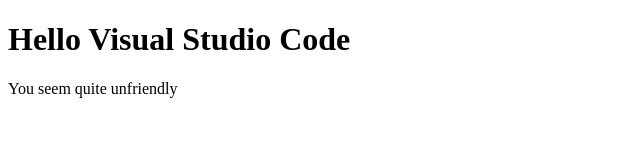
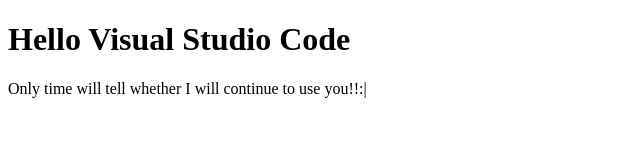
Before and after one commit to wolejnr/profile_app, a plain HTML site: page index.html in a window 1280 px wide. Shown: the whole page, without its empty margins (0-640 px from the left). Drawn offline with Linux system fonts and the light colour scheme.

Commit message:
Modified the paragraph

```diff
--- a/index.html
+++ b/index.html
@@ -8,6 +8,6 @@
 </head>
 <body>
     <h1>Hello Visual Studio Code</h1>
-    <p>You seem quite unfriendly</p>
+    <p>Only time will tell whether I will continue to use you!!:|</p>
 </body>
 </html>
```
